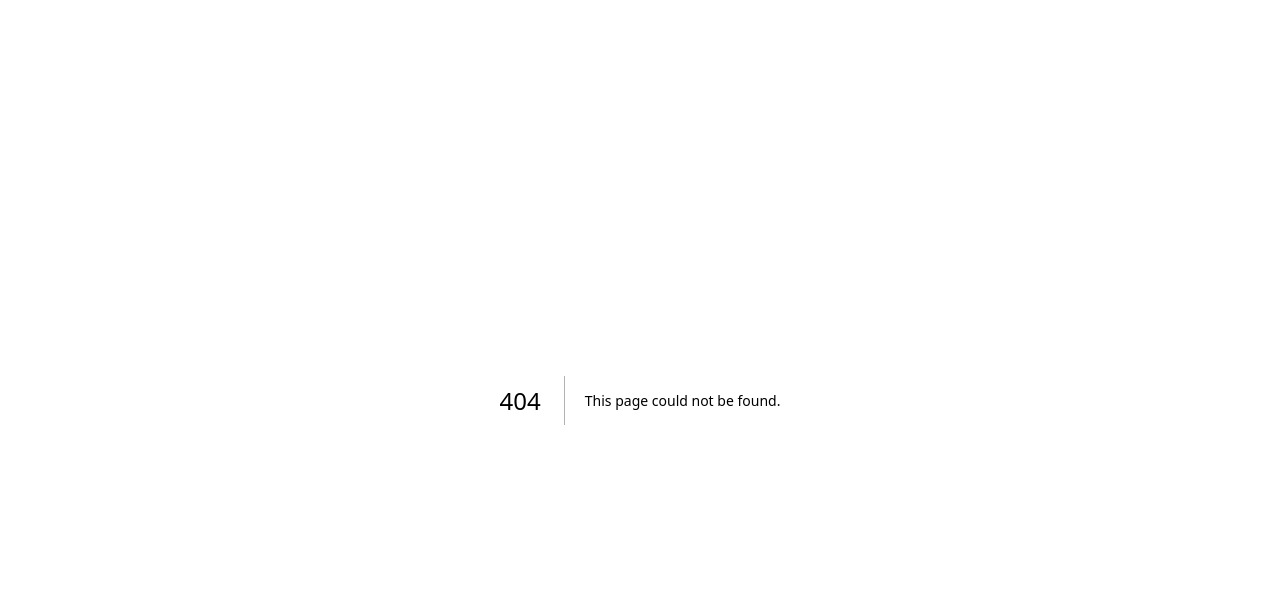
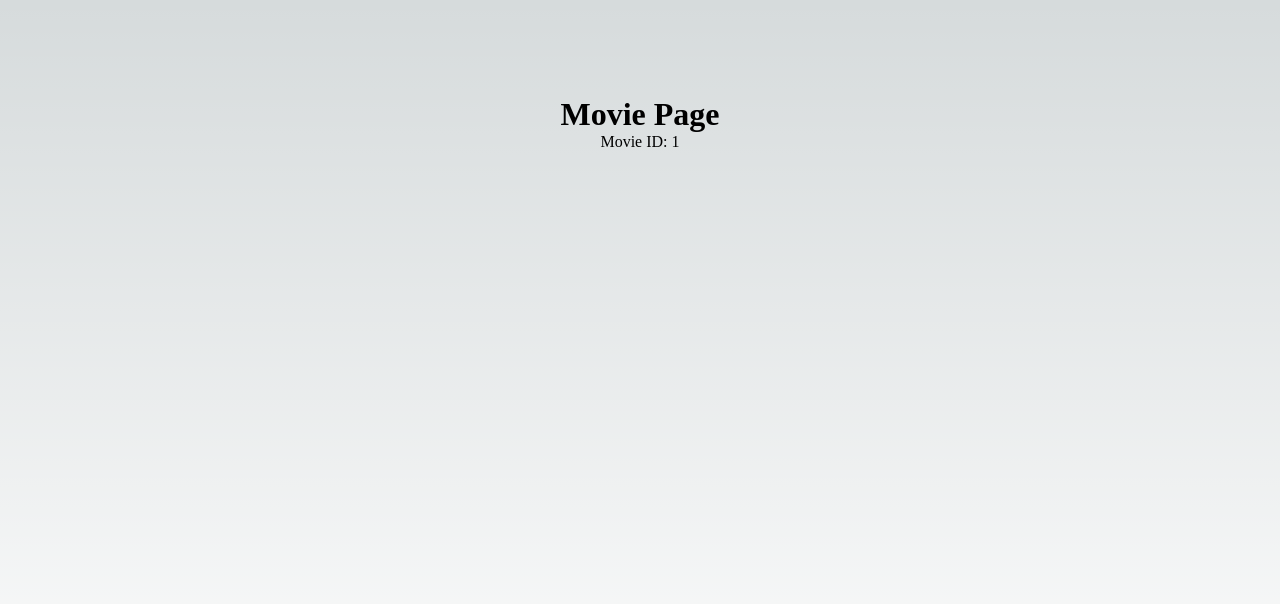
Before and after one commit to brayandm/movie-list-app, a Next.js app: page /movie/1 in a window 1280 px wide. Before the commit this address had no page. Shown: the top 604 px of the page. Built offline with nearby package versions, Linux system fonts and the light colour scheme.

Commit message:
movie page added

```diff
--- /dev/null
+++ b/src/app/movie/[imdbId]/page.module.css
@@ -0,0 +1,7 @@
+.main {
+    display: flex;
+    flex-direction: column;
+    align-items: center;
+    padding: 6rem;
+    min-height: 100vh;
+}
--- /dev/null
+++ b/src/app/movie/[imdbId]/page.tsx
@@ -0,0 +1,16 @@
+import Movie from "@/components/Movie";
+import styles from "./page.module.css";
+
+type Props = {
+    params: {
+        imdbId: string;
+    };
+};
+
+export default function Home({ params }: Props) {
+    return (
+        <main className={styles.main}>
+            <Movie imdbId={params.imdbId} />
+        </main>
+    );
+}
--- /dev/null
+++ b/src/components/Movie/Movie.module.css
@@ -0,0 +1,6 @@
+.main {
+    display: flex;
+    flex-direction: column;
+    align-items: center;
+    min-height: 100vh;
+}
--- /dev/null
+++ b/src/components/Movie/Movie.tsx
@@ -0,0 +1,14 @@
+"use client";
+
+type Props = {
+    imdbId: string;
+};
+
+export default function MovieList({ imdbId }: Props) {
+    return (
+        <>
+            <h1>Movie Page</h1>
+            <p>Movie ID: {imdbId}</p>
+        </>
+    );
+}
--- /dev/null
+++ b/src/components/Movie/index.ts
@@ -0,0 +1,2 @@
+import Movie from "./Movie";
+export default Movie;
```
